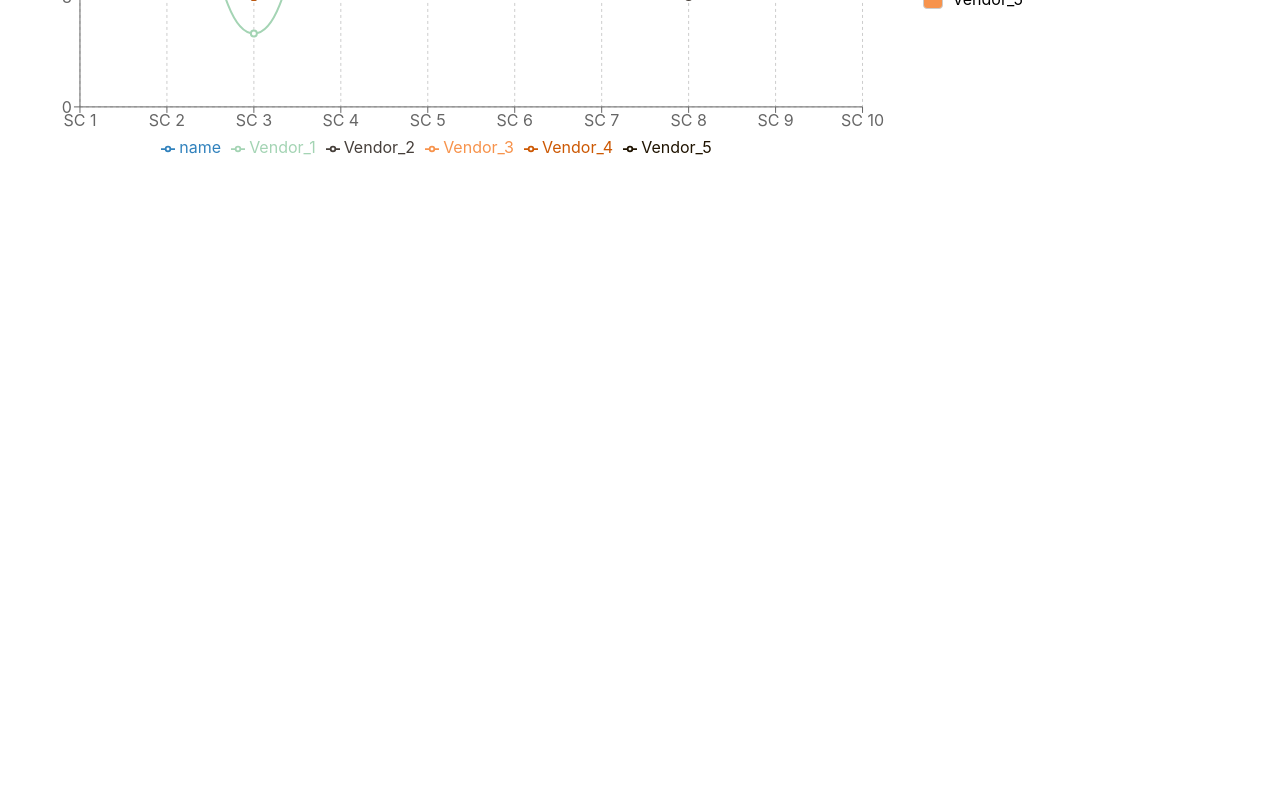
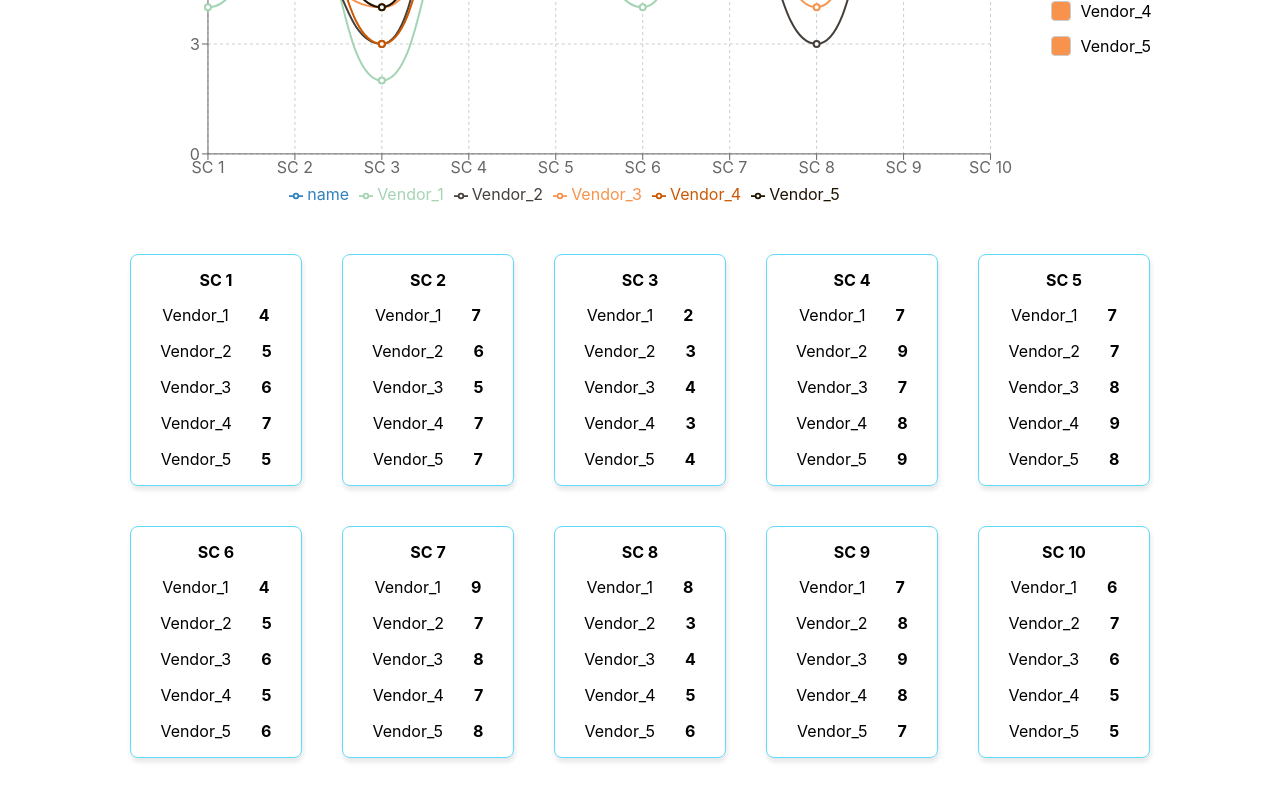
Before and after one commit to MACS490-TMM/Tool, a React (Create React App) app in the folder webapp/: page /projectSummary in a window 1280 px wide. Shown: the part 440-1240 px from the top of the page. Before the commit the page ends 800 px from the top, so only its background shows below. Built offline with nearby package versions, Linux system fonts and the light colour scheme.

Commit message:
add cards for selection criteria vendor score view
add a grid with cards that shows each vendors' scoring of each selection criteria

```diff
--- /dev/null
+++ b/webapp/src/Components/DetailedSelectionCriteria/Card/Card.css
@@ -0,0 +1,34 @@
+.card {
+    box-shadow: 1px 4px 5px rgba(0,0,0,0.1);
+    padding: 10px;
+    margin: 10px;
+    width: 150px;
+    border-radius: 8px;
+    border: #61dafb 1px solid; /* Remove? */
+}
+
+.container {
+    display: flex;
+    flex-direction: column;
+    align-items: center;
+    width: 100%;
+    gap: 0.25rem;
+}
+
+.vendor-score {
+    display: flex;
+    flex-direction: row;
+    justify-content: space-between;
+    width: 100%;
+    padding: 4px 0;
+    margin: 2px 0;
+}
+
+.card p {
+    margin: 5px 0;
+}
+
+.vendor-score b, .vendor-score p {
+    margin: 0 15px;
+    font-size: 16px;
+}
--- /dev/null
+++ b/webapp/src/Components/DetailedSelectionCriteria/Card/Card.js
@@ -0,0 +1,27 @@
+import React from "react";
+import "./Card.css";
+
+function Card({ SC, vendorData }) {
+
+    // Extract vendor scores while omitting the 'name' property
+    const vendors = Object.entries(vendorData).filter(([key, _]) => key !== 'name');
+
+    return (
+        <div className="card">
+            <div className="container">
+                <p>
+                    <b>{SC}</b>
+                </p>
+                {vendors.map(([vendorName, score], index) => (
+                    <div key={index}>
+                        <div className={"vendor-score"}>
+                            <p>{vendorName}</p> <b>{score}</b>
+                        </div>
+                    </div>
+                ))}
+            </div>
+        </div>
+    );
+}
+
+export default Card;
--- /dev/null
+++ b/webapp/src/Components/DetailedSelectionCriteria/Grid/Grid.css
@@ -0,0 +1,36 @@
+.grid__outer-container {
+    display: flex;
+    flex-direction: column;
+}
+
+.grid {
+    display: grid;
+    gap: 20px;
+    padding: 20px;
+}
+
+/* Default to 2 columns for small screens */
+.grid {
+    grid-template-columns: repeat(2, minmax(0, 1fr));
+}
+
+/* Medium screens - 3 or 4 columns */
+@media (min-width: 600px) {
+    .grid {
+        grid-template-columns: repeat(3, minmax(0, 1fr));
+    }
+}
+
+/* Large screens - 5 columns */
+@media (min-width: 900px) {
+    .grid {
+        grid-template-columns: repeat(4, minmax(0, 1fr));
+    }
+}
+
+/* Extra large screens - 6 columns */
+@media (min-width: 1200px) {
+    .grid {
+        grid-template-columns: repeat(5, minmax(0, 1fr));
+    }
+}
--- /dev/null
+++ b/webapp/src/Components/DetailedSelectionCriteria/Grid/Grid.js
@@ -0,0 +1,17 @@
+import React from "react";
+import "./Grid.css";
+import Card from "../Card/Card";
+
+function Grid({ data }) {
+    return (
+        <div className="grid__outer-container">
+            <div className="grid">
+                {data.map((item, index) => (
+                    <Card key={index} SC={item.name} vendorData={item} />
+                ))}
+            </div>
+        </div>
+    );
+}
+
+export default Grid;
--- a/webapp/src/Pages/ProjectSummary/ProjectSummary.css
+++ b/webapp/src/Pages/ProjectSummary/ProjectSummary.css
@@ -0,0 +1,8 @@
+.project-summary__outer-container {
+    display: flex;
+    flex-direction: column;
+    align-items: center;
+    width: 100%;
+    padding: 2rem 0;
+    gap: 15px;
+}
--- a/webapp/src/Pages/ProjectSummary/ProjectSummary.js
+++ b/webapp/src/Pages/ProjectSummary/ProjectSummary.js
@@ -1,6 +1,7 @@
 import React from 'react';
 import LineChartCustom from "../../Components/LineChartCustom/LineChartCustom";
 import "./ProjectSummary.css";
+import Grid from "../../Components/DetailedSelectionCriteria/Grid/Grid";
 
 function ProjectSummary() {
     const data = [
@@ -87,9 +88,12 @@ function ProjectSummary() {
     ];
 
     return (
-        <div>
+        <div className={"project-summary__outer-container"}>
             <h1>Project Summary</h1>
+
             <LineChartCustom data={data}/>
+
+            <Grid data={data} />
         </div>
     );
 }
```
